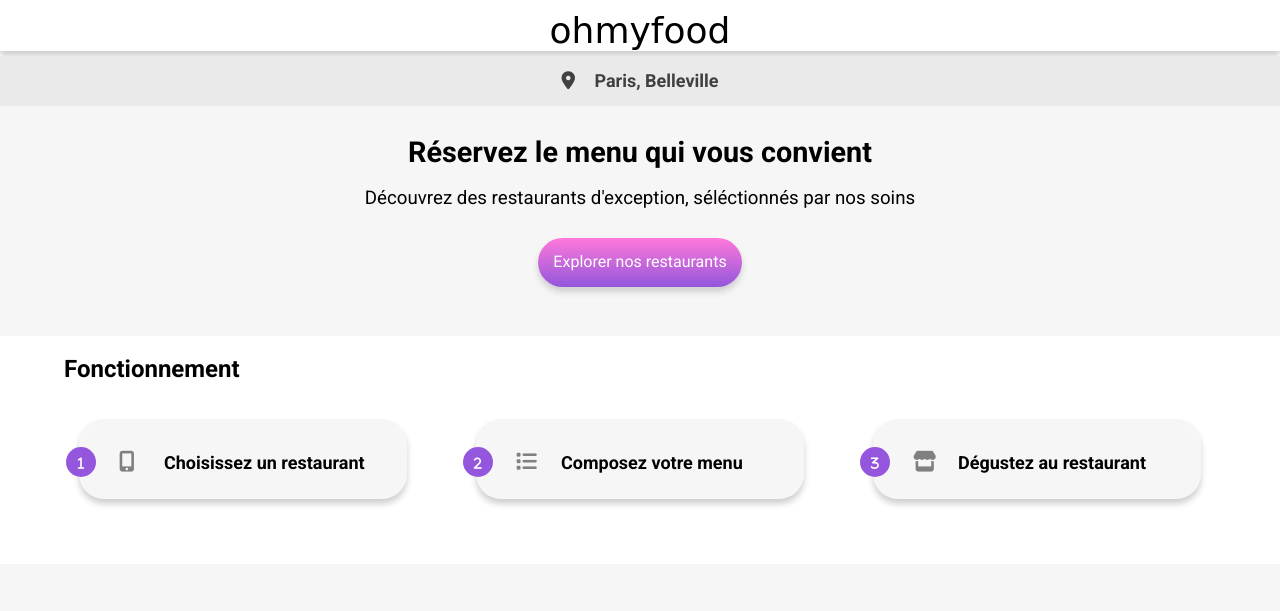
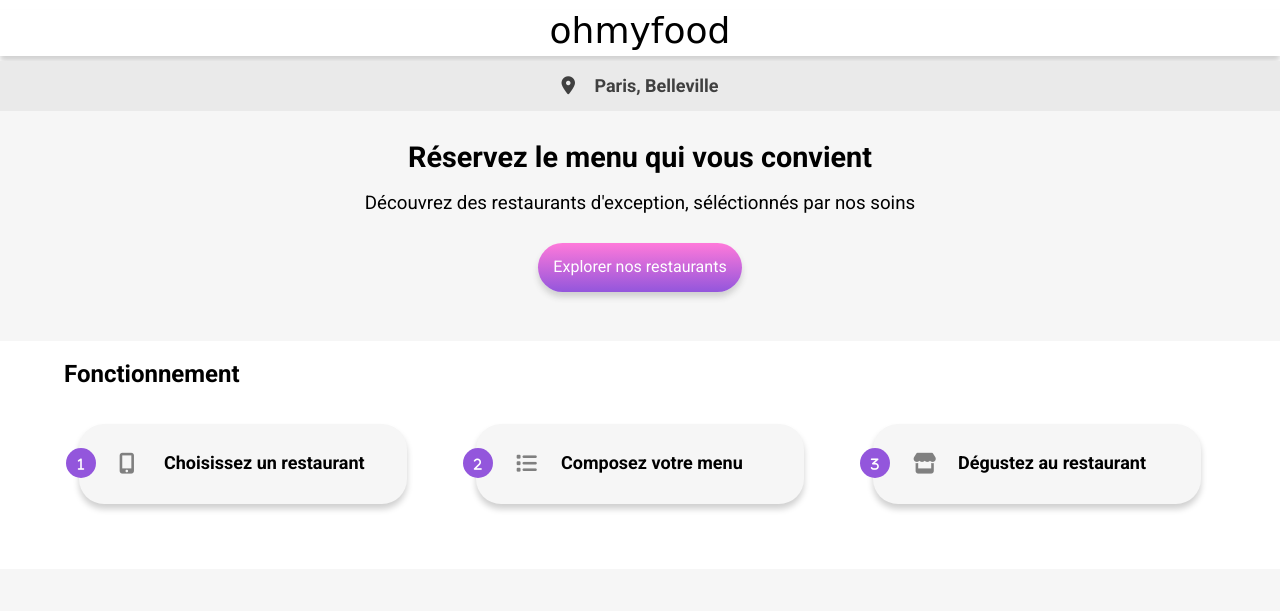
Before and after one commit to Dalifo/OhMyFood, a website: page index.html in a window 1280 px wide. Shown: the top 611 px of the page. Drawn offline with Linux system fonts and the light colour scheme; a web font is replaced by a local one.

Commit message:
Site final

```diff
--- a/index.html
+++ b/index.html
@@ -41,9 +41,9 @@
 
         <article class="functioning">
             <h2>Fonctionnement</h2>
-            <div class="btn-choose"><i class="fa-solid fa-1"></i><i class="fa-solid fa-mobile-screen-button"></i>Choisissez un restaurant</div>
-            <div class="btn-choose"><i class="fa-solid fa-2"></i><i class="fa-solid fa-list"></i>Composez votre menu</div>
-            <div class="btn-choose"><i class="fa-solid fa-3"></i><i class="fa-solid fa-store"></i>Dégustez au restaurant</div>
+            <div class="btn-choose"><i class="fa-solid fa-1"></i><i class="fa-solid fa-mobile-screen-button"></i><p>Choisissez un restaurant</p></div>
+            <div class="btn-choose"><i class="fa-solid fa-2"></i><i class="fa-solid fa-list"></i><p>Composez votre menu</p></div>
+            <div class="btn-choose"><i class="fa-solid fa-3"></i><i class="fa-solid fa-store"></i><p>Dégustez au restaurant</p></div>
         </article>
 
         <section class="restaurants">
--- a/sass/componants/_buttons.scss
+++ b/sass/componants/_buttons.scss
@@ -26,6 +26,10 @@
     height: 40px;
     font-weight: bold;
     font-size: large;
+    display: flex;
+    flex-direction: row;
+    align-items: center;
+
     @include btn-shadow;
 
     @media screen and (min-width: map-get($breakpoints, tablet)) {
@@ -52,11 +56,12 @@
         color: white;
         position: absolute;
         left: -4%;
-        top: 35%;
+        top: 31%;
         width: 10px;
         height: 10px;
         text-align: center;
         font-size: small;
+
     }
     &:hover {
         background-color: lighten($color: $colour-primary, $amount: 35);
--- a/sass/layout/_header.scss
+++ b/sass/layout/_header.scss
@@ -3,8 +3,9 @@ header {
     font-size: large;
     @include btn-shadow;
     & h1 {
-        padding-bottom: 500px;
+        margin-top: 10px;
         font-weight: normal;
+        padding-bottom: 5px;
     }
     & i {
         font-size: 1.3rem;
```
Also changed, not shown: public/css/style.css, public/images/restaurants/a-la-francaise.jpg, sass/main.css, 5 other files.
